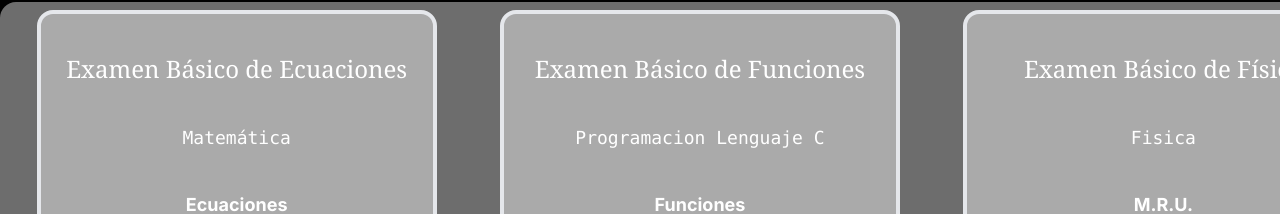
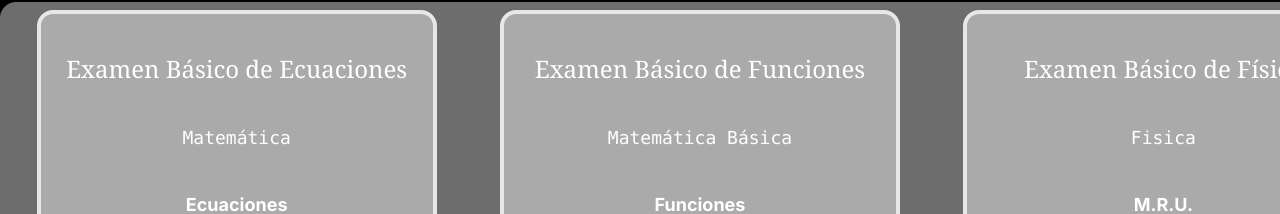
Before and after one commit to Cesarscc/exam_simulator, a Next.js app: page /examen in a window 1280 px wide. Shown: the part 66-280 px from the top of the page. Built offline with nearby package versions, Linux system fonts and the light colour scheme.

Commit message:
feat: update-localStorage

```diff
--- a/src/components/ExamenCard.js
+++ b/src/components/ExamenCard.js
@@ -15,6 +15,8 @@ const ExamenCard = ({
   const router = useRouter();
   function goExam(e) {
     if (hover) {
+      const cardData = { area, tema, title, description, puntaje, url };
+      localStorage.setItem("cardData", JSON.stringify(cardData));
       router.push(`/examen/${url}`);
     }
   }
--- a/src/data/cards.js
+++ b/src/data/cards.js
@@ -8,7 +8,7 @@ export default [
     url: "ecuaciones-basicas",
   },
   {
-    area: "Programacion Lenguaje C",
+    area: "Matemática Básica",
     tema: "Funciones",
     title: "Examen Básico de Funciones",
     description: "Este ha sido un gran examen",
```
